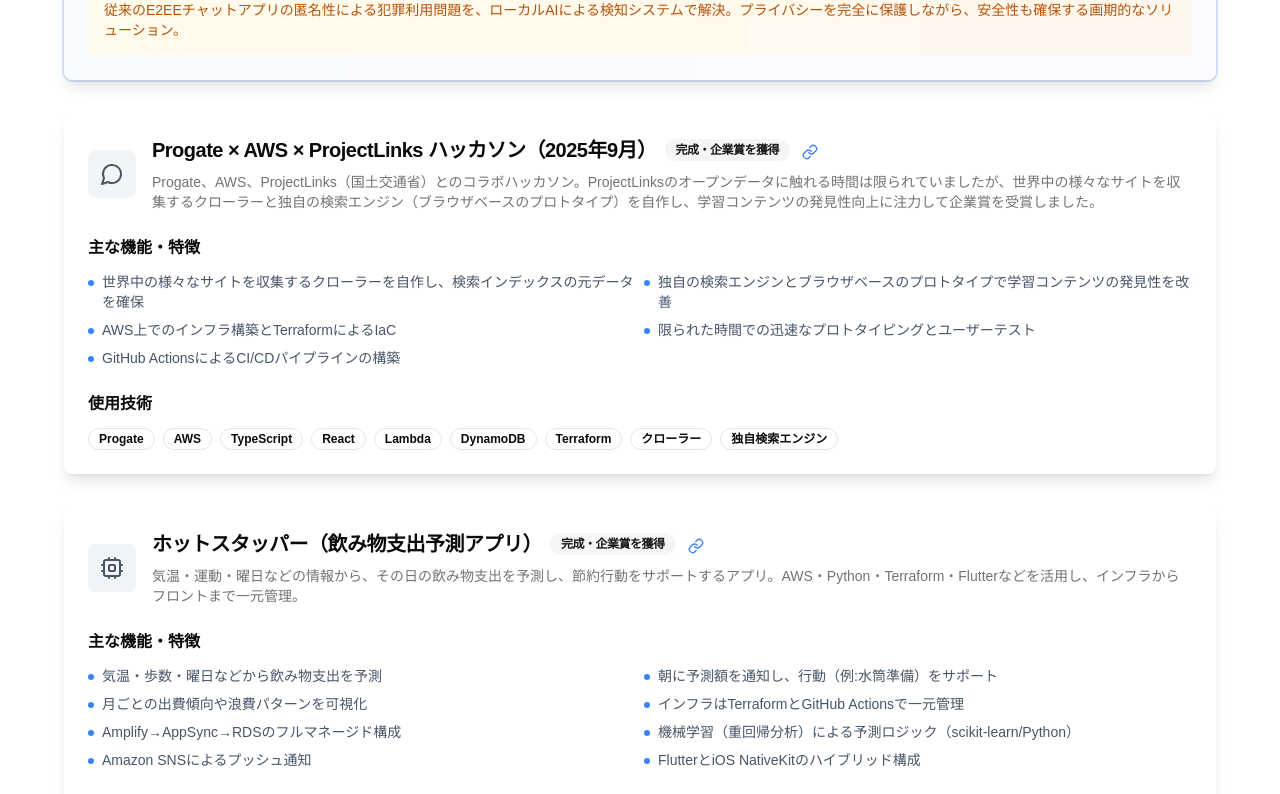
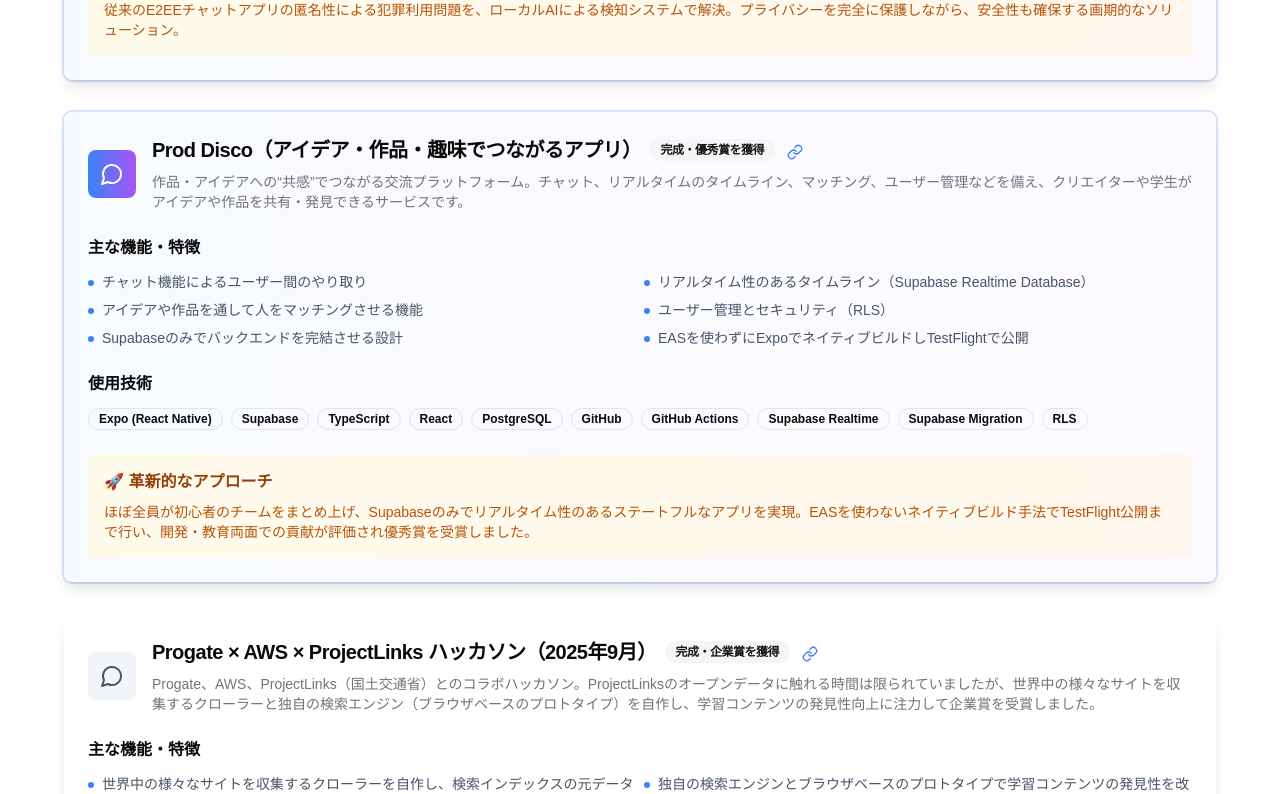
Before and after one commit to yomi4486/new_portfolio, a Next.js app: page / in a window 1280 px wide. Shown: the part 2260-3054 px from the top of the page. Built offline with nearby package versions, Linux system fonts and the light colour scheme.

Commit message:
Add: new product

```diff
--- a/components/projects-section.tsx
+++ b/components/projects-section.tsx
@@ -21,6 +21,37 @@ export function ProjectsSection() {
       ],
       highlights: true,
       highlightMessage: "従来のE2EEチャットアプリの匿名性による犯罪利用問題を、ローカルAIによる検知システムで解決。プライバシーを完全に保護しながら、安全性も確保する画期的なソリューション。",
+    },
+    {
+      title: "Prod Disco（アイデア・作品・趣味でつながるアプリ）",
+      description:
+        "作品・アイデアへの“共感”でつながる交流プラットフォーム。チャット、リアルタイムのタイムライン、マッチング、ユーザー管理などを備え、クリエイターや学生がアイデアや作品を共有・発見できるサービスです。",
+      icon: MessageCircle,
+      status: "完成・優秀賞を獲得",
+      technologies: [
+        "Expo (React Native)",
+        "Supabase",
+        "TypeScript",
+        "React",
+        "PostgreSQL",
+        "GitHub",
+        "GitHub Actions",
+        "Supabase Realtime",
+        "Supabase Migration",
+        "RLS"
+      ],
+      features: [
+        "チャット機能によるユーザー間のやり取り",
+        "リアルタイム性のあるタイムライン（Supabase Realtime Database）",
+        "アイデアや作品を通して人をマッチングさせる機能",
+        "ユーザー管理とセキュリティ（RLS）",
+        "Supabaseのみでバックエンドを完結させる設計",
+        "EASを使わずにExpoでネイティブビルドしTestFlightで公開"
+      ],
+      highlights: true,
+      highlightMessage:
+        "ほぼ全員が初心者のチームをまとめ上げ、Supabaseのみでリアルタイム性のあるステートフルなアプリを実現。EASを使わないネイティブビルド手法でTestFlight公開まで行い、開発・教育両面での貢献が評価され優秀賞を受賞しました。",
+      link: "https://topaz.dev/projects/08b931d4543927e63925",
     },
     {
       title: "Progate × AWS × ProjectLinks ハッカソン（2025年9月）",
```
